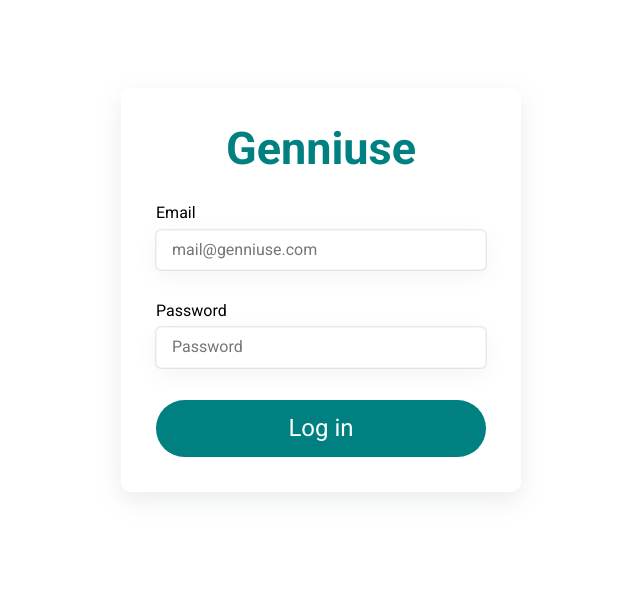
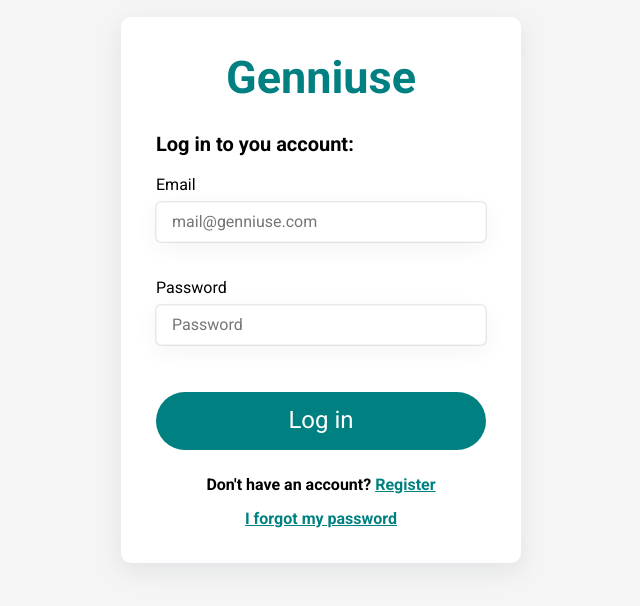
Before and after one commit to siniiitsa/login-geniusee, a React (Create React App) app: page /login in a window 1280 px wide. Shown: the part 110-716 px from the top of the page, without its empty margins (319-959 px from the left). Built offline with nearby package versions, Linux system fonts and the light colour scheme.

Commit message:
fix: add register and forgot pass links

```diff
--- a/src/components/shared/AuthForm/AuthForm.module.scss
+++ b/src/components/shared/AuthForm/AuthForm.module.scss
@@ -19,3 +19,8 @@
   font-size: 45px;
   margin-bottom: 30px;
 }
+
+.title {
+  font-weight: bold;
+  font-size: 20px;
+}
--- a/src/components/shared/AuthForm/AuthForm.tsx
+++ b/src/components/shared/AuthForm/AuthForm.tsx
@@ -1,3 +1,4 @@
+import cn from 'classnames';
 import { Form } from 'formik';
 import React, { ReactElement, ReactNode } from 'react';
 
@@ -6,12 +7,18 @@
 interface IProps {
   className?: string;
   children: ReactNode;
+  title?: string;
 }
 
-export const AuthForm = ({ className, children }: IProps): ReactElement => {
+export const AuthForm = ({
+  className,
+  children,
+  title,
+}: IProps): ReactElement => {
   return (
-    <div className={s.form}>
+    <div className={cn(s.form, className)}>
       <span className={s.logo}>Genniuse</span>
+      {title && <p className={s.title}>{title}</p>}
       <Form autoComplete="off">
         <div className={s.content}>{children}</div>
       </Form>
--- a/src/components/shared/AuthLayout/AuthLayout.module.scss
+++ b/src/components/shared/AuthLayout/AuthLayout.module.scss
@@ -3,4 +3,5 @@
   display: flex;
   justify-content: center;
   align-items: center;
+  background-color: WhiteSmoke;
 }
--- a/src/pages/LoginPage/LoginPage.module.scss
+++ b/src/pages/LoginPage/LoginPage.module.scss
@@ -1,3 +1,28 @@
 .textInput {
+  &:not(:last-child) {
+    margin-bottom: 15px;
+  }
+}
+
+.submitButton {
+  margin-top: 10px;
   margin-bottom: 10px;
 }
+
+.registerMessage {
+  text-align: center;
+  font-weight: bold;
+}
+
+.link {
+  color: Teal;
+
+  &:hover {
+    color: DarkCyan;
+  }
+}
+
+.noPasswordLink {
+  font-weight: bold;
+  text-align: center;
+}
--- a/src/pages/LoginPage/LoginPage.tsx
+++ b/src/pages/LoginPage/LoginPage.tsx
@@ -1,8 +1,11 @@
+import cn from 'classnames';
 import { Field, Formik } from 'formik';
 import React from 'react';
+import { Link } from 'react-router-dom';
 
 import { Button, TextInput } from '../../components/core';
 import { AuthForm, AuthLayout } from '../../components/shared';
+import { paths } from '../../paths';
 import { loginSchema } from '../../validation';
 import s from './LoginPage.module.scss';
 
@@ -32,7 +35,7 @@
         validationSchema={loginSchema}>
         {({ isValid }) => {
           return (
-            <AuthForm>
+            <AuthForm title="Log in to you account:">
               <Field
                 className={s.textInput}
                 component={TextInput}
@@ -47,9 +50,23 @@
                 name="password"
                 type="password"
               />
-              <Button type="submit" disabled={!isValid}>
+              <Button
+                className={s.submitButton}
+                type="submit"
+                disabled={!isValid}>
                 Log in
               </Button>
+              <p className={s.registerMessage}>
+                Don't have an account?{" "}
+                <Link className={s.link} to={paths.register()}>
+                  Register
+                </Link>
+              </p>
+              <Link
+                className={cn(s.link, s.noPasswordLink)}
+                to={paths.recoverPass()}>
+                I forgot my password
+              </Link>
             </AuthForm>
           );
         }}
--- a/src/paths.ts
+++ b/src/paths.ts
@@ -6,4 +6,6 @@
 
 export const paths: Paths = {
   login: () => [base, "login"].join("/"),
+  register: () => [base, "register"].join("/"),
+  recoverPass: () => [base, "recover-pass"].join("/"),
 };
```
